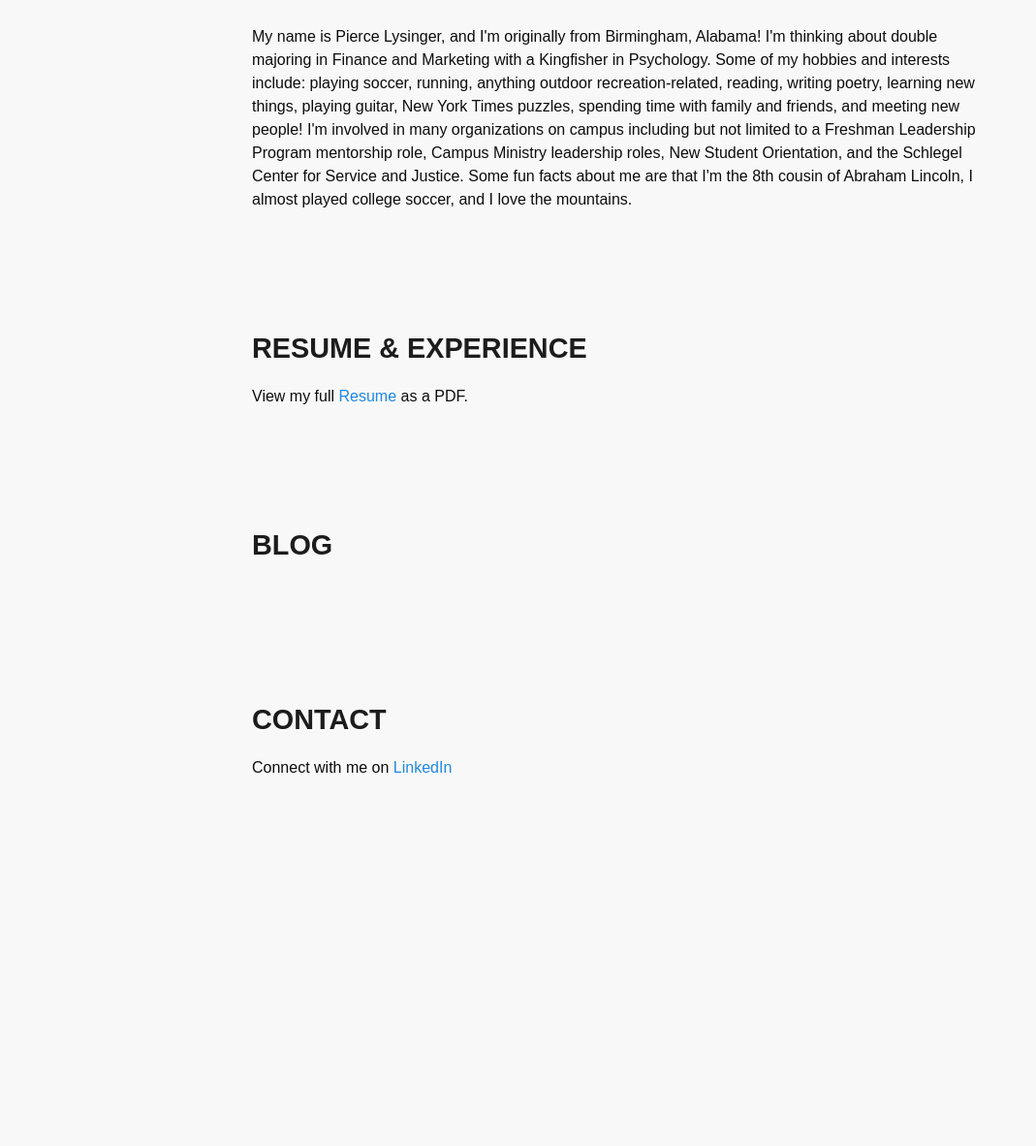
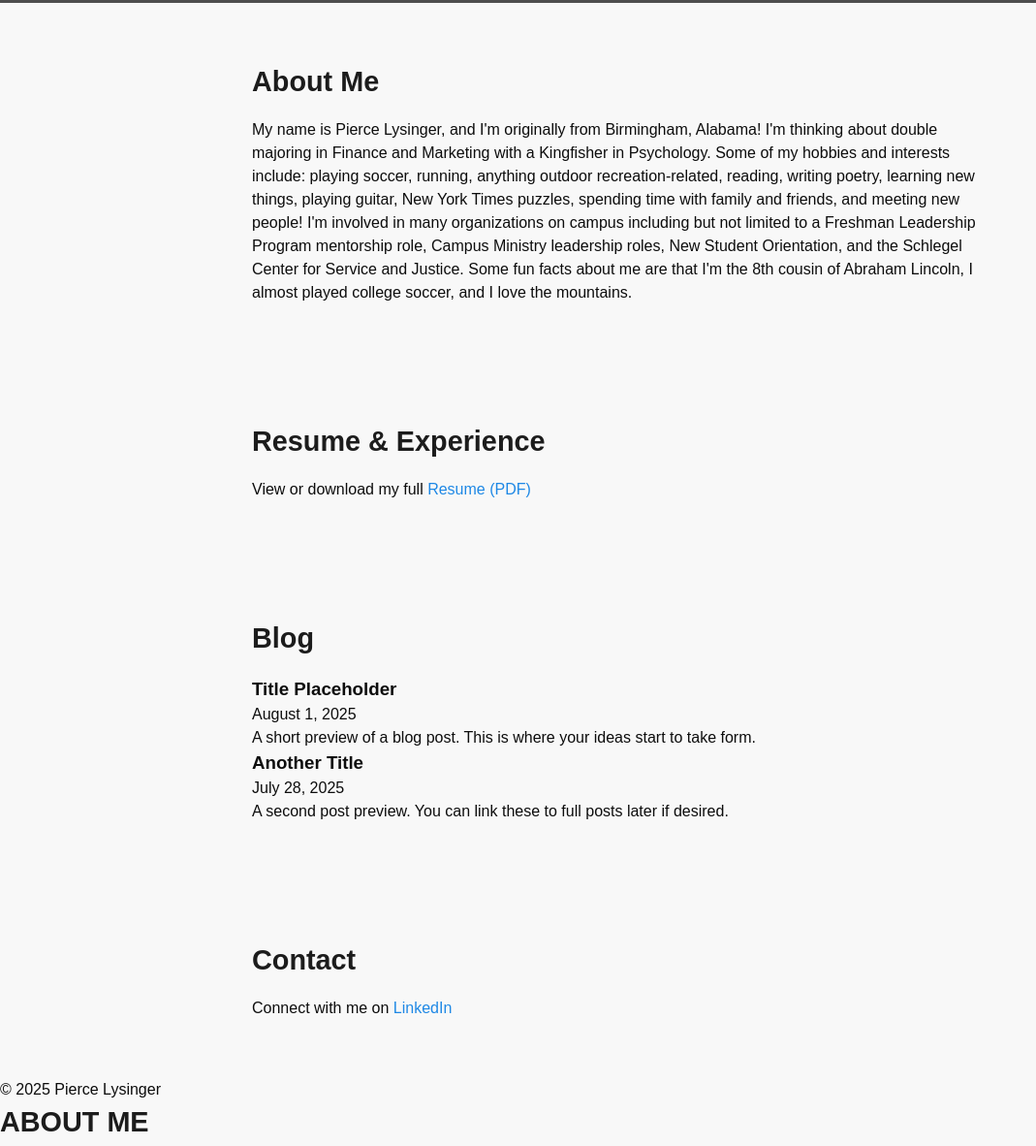
Before and after one commit to pierceportfolio-1/pierceportfolio-1.github.io, a plain HTML site: page index.html in a window 1280 px wide. Shown: the part 813-1995 px from the top of the page at 97% size, without its empty margins (0-1069 px from the left). Before the commit the page ends 1677 px from the top, so only its background shows below. Drawn offline with Linux system fonts and the light colour scheme.

Commit message:
Update index.html

```diff
--- a/index.html
+++ b/index.html
@@ -3,34 +3,65 @@
 <head>
   <meta charset="UTF‑8" />
   <meta name="viewport" content="width=device-width, initial-scale=1" />
-  <title>PIERCE PORTFOLIO</title>
+  <title>Pierce Portfolio</title>
   <link rel="stylesheet" href="style.css" />
+  <link href="https://fonts.googleapis.com/css2?family=Barlow:wght@300;600;900&display=swap" rel="stylesheet">
 </head>
 <body>
+
+  <nav>
+    <ul>
+      <li><a href="#about">ABOUT</a></li>
+      <li><a href="#experience">RESUME</a></li>
+      <li><a href="#blog">BLOG</a></li>
+      <li><a href="#contact">CONTACT</a></li>
+    </ul>
+  </nav>
+
   <header class="hero">
-    <h1 class="headline">AD MAJOREM DEI GLORIAM</h1>
-    <p class="subhead">Finance and Marketing student at Creighton University's Heider College of Business</p>
+    <h1 class="headline">AD MAJOREM DEI GLORIAM</h1>
+    <p class="subhead">Management & Marketing | Public Policy | Theology-Infused Futurist</p>
   </header>
-  <section id="about">
+
+  <section id="about" class="section">
+     <h2>About Me</h2>
+    <p>My name is Pierce Lysinger, and I'm originally from Birmingham, Alabama! I'm thinking about double majoring in Finance and Marketing with a Kingfisher in Psychology. Some of my hobbies and interests include: playing soccer, running, anything outdoor recreation-related, reading, writing poetry, learning new things, playing guitar, New York Times puzzles, spending time with family and friends, and meeting new people! I'm involved in many organizations on campus including but not limited to a Freshman Leadership Program mentorship role, Campus Ministry leadership roles, New Student Orientation, and the Schlegel Center for Service and Justice. Some fun facts about me are that I'm the 8th cousin of Abraham Lincoln, I almost played college soccer, and I love the mountains.
+  </section>
+
+  <section id="experience" class="section alt">
+    <h2>Resume & Experience</h2>
+    <p>View or download my full <a class="button" href="resume_pierce_lysinger.pdf" target="_blank">Resume (PDF)</a></p>
+  </section>
+
+  <section id="blog" class="section">
+    <h2>Blog</h2>
+    <div class="blog-grid">
+      <div class="blog-card">
+        <h3>Title Placeholder</h3>
+        <p class="date">August 1, 2025</p>
+        <p>A short preview of a blog post. This is where your ideas start to take form.</p>
+      </div>
+      <div class="blog-card">
+        <h3>Another Title</h3>
+        <p class="date">July 28, 2025</p>
+        <p>A second post preview. You can link these to full posts later if desired.</p>
+      </div>
+    </div>
+  </section>
+
+  <section id="contact" class="section alt">
+    <h2>Contact</h2>
+    <p>Connect with me on <a href="https://www.linkedin.com/in/piercelysinger/" target="_blank">LinkedIn</a></p>
+  </section>
+
+  <footer>
+    <p>&copy; 2025 Pierce Lysinger</p>
+  </footer>
+
+  <script src="script.js"></script>
+</body>
+</html>
+
+
     <h2>ABOUT ME</h2>
     <p>My name is Pierce Lysinger, and I'm originally from Birmingham, Alabama! I'm thinking about double majoring in Finance and Marketing with a Kingfisher in Psychology. Some of my hobbies and interests include: playing soccer, running, anything outdoor recreation-related, reading, writing poetry, learning new things, playing guitar, New York Times puzzles, spending time with family and friends, and meeting new people! I'm involved in many organizations on campus including but not limited to a Freshman Leadership Program mentorship role, Campus Ministry leadership roles, New Student Orientation, and the Schlegel Center for Service and Justice. Some fun facts about me are that I'm the 8th cousin of Abraham Lincoln, I almost played college soccer, and I love the mountains.
-</p>
-  </section>
-  <section id="experience">
-    <h2>RESUME & EXPERIENCE</h2>
-    <p><p>View my full <a href="resume_pierce_lysinger.pdf" target="_blank">Resume</a> as a PDF.</p>
-</p>
-  </section>
-  <section id="blog">
-    <h2>BLOG</h2>
-    <div id="posts">
-      <!-- Blog post previews go here -->
-    </div>
-  </section>
-  <section id="contact">
-    <h2>CONTACT</h2>
-    <p><p>Connect with me on <a href="https://www.linkedin.com/in/piercelysinger/" target="_blank">LinkedIn</a></p>
-</p>
-  </section>
-</body>
-</html>
```
